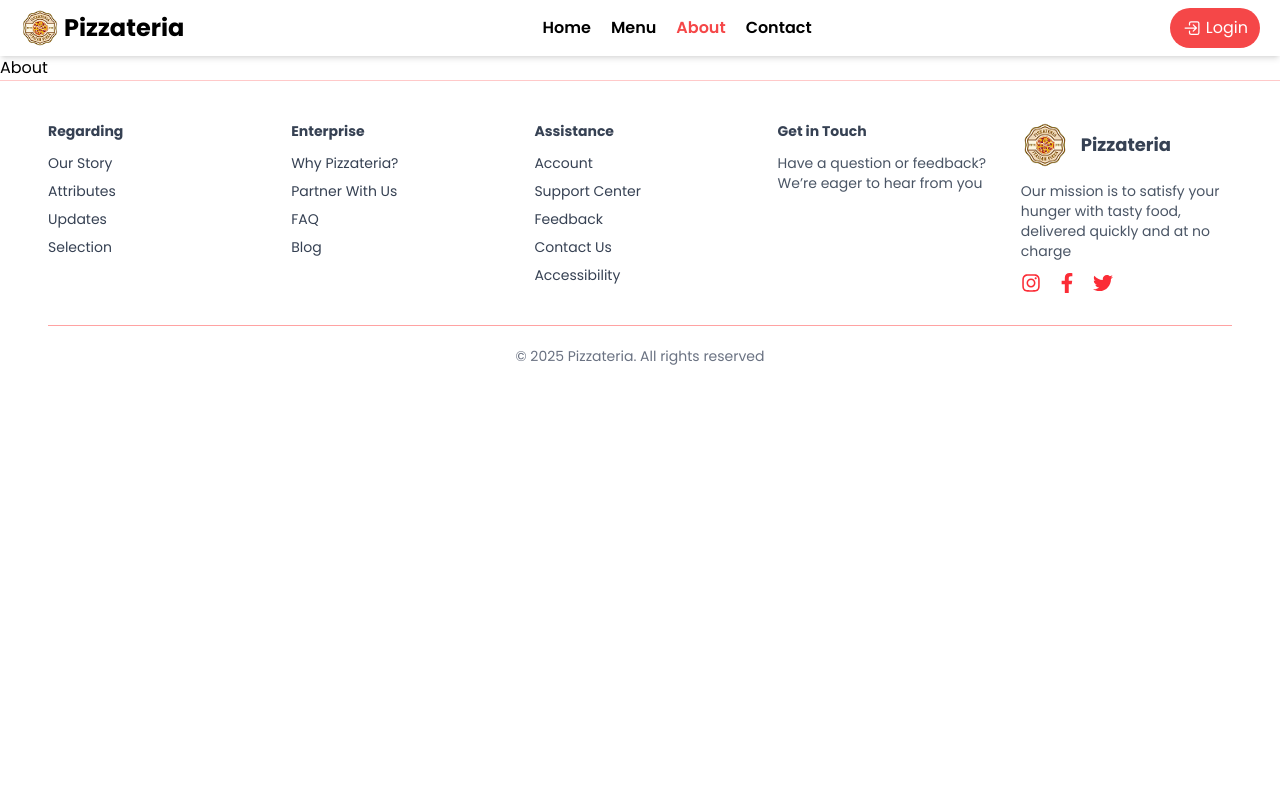
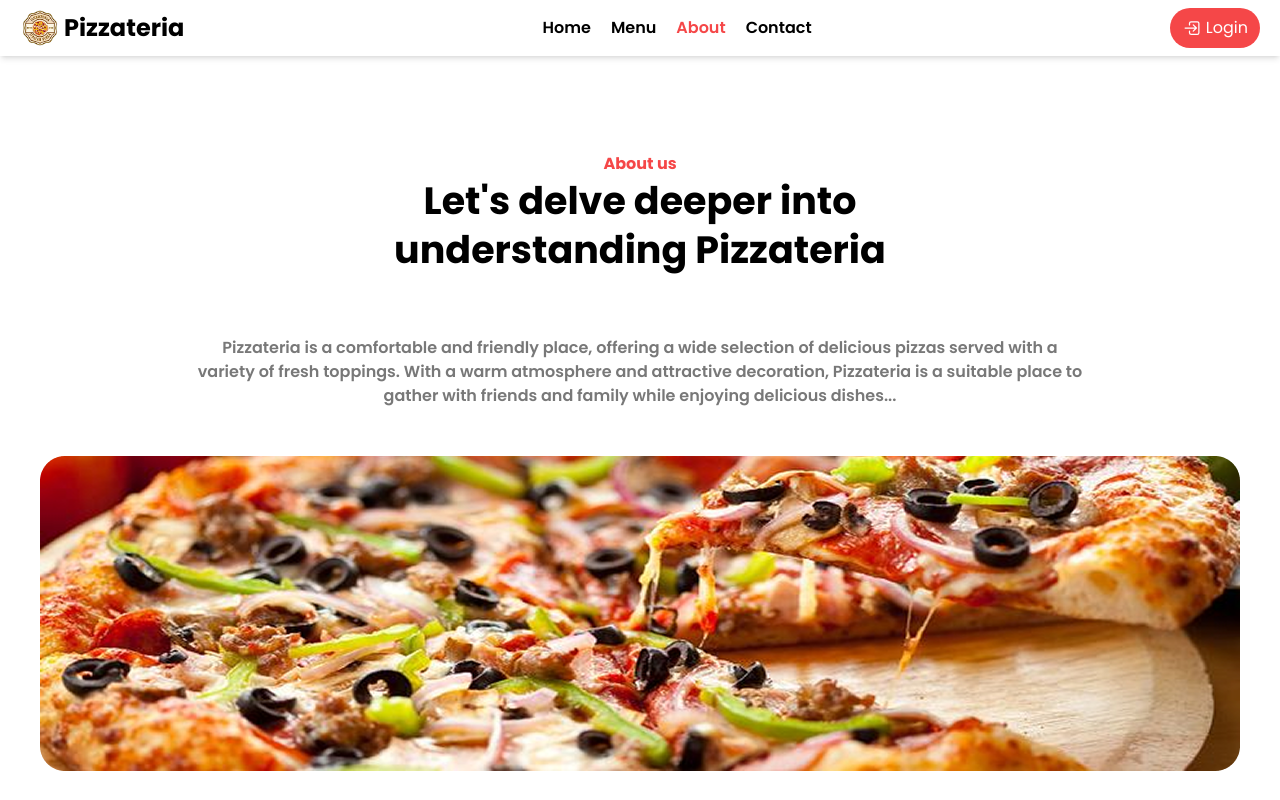
Before and after one commit to Morshedkhondokar/pizzateria-food, a React (Vite) app: page /about in a window 1280 px wide. Shown: the top 800 px of the page. Built offline with nearby package versions, Linux system fonts and the light colour scheme.

Commit message:
About page done

```diff
--- /dev/null
+++ b/src/components/about/Header.jsx
@@ -0,0 +1,30 @@
+import React from "react";
+
+const Header = () => {
+  return (
+    <div className="my-24">
+      <div className="text-center mb-16">
+        <p className="font-bold  text-[#F54748]">About us</p>
+        <h2 className="font-bold text-2xl md:text-[38px]">
+          Let's delve deeper into
+        </h2>
+        <h2 className="font-bold text-3xl md:text-[38px]">
+          understanding Pizzateria
+        </h2>
+      </div>
+      <p className="max-w-4xl px-1 mx-auto text-center font-semibold text-[#787878]">
+        Pizzateria is a comfortable and friendly place, offering a wide
+        selection of delicious pizzas served with a variety of fresh toppings.
+        With a warm atmosphere and attractive decoration, Pizzateria is a
+        suitable place to gather with friends and family while enjoying
+        delicious dishes...
+      </p>
+
+      <div className="flex justify-center items-center mt-12 mx-1">
+        <img src="images/About_pizza.png" alt="" />
+      </div>
+    </div>
+  );
+};
+
+export default Header;
--- a/src/pages/About.jsx
+++ b/src/pages/About.jsx
@@ -1,9 +1,10 @@
 import React from 'react';
+import Header from '../components/about/header';
 
 const About = () => {
     return (
         <div>
-            About
+            <Header/>
         </div>
     );
 };
```
